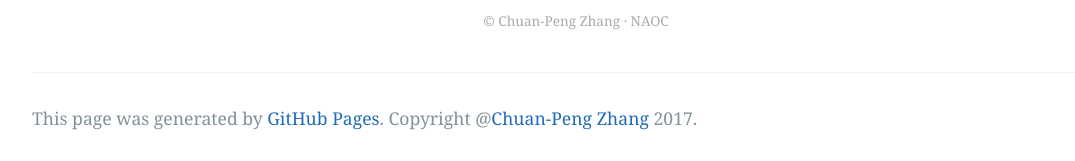
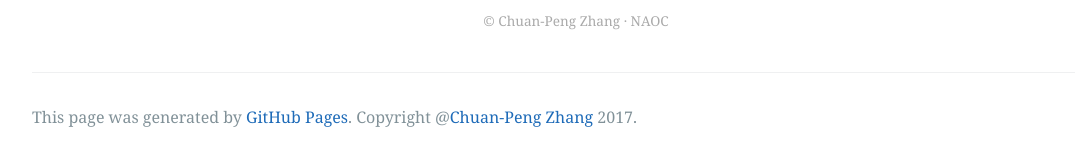
Before and after one commit to zcp521/zcp521.github.io, a Jekyll site: the page built from index.html, in a window 1280 px wide. Shown: the part 3312-3473 px from the top of the page, without its empty margins (64-1139 px from the left). Built offline with Jekyll 4.4.1, drawn with Linux system fonts in a browser that asks for light colours; the list of posts is cut into pages by our own code.

Commit message:
Update cayman.css

```diff
--- a/css/cayman.css
+++ b/css/cayman.css
@@ -97,7 +97,7 @@
     margin-top: 0;}
   @media screen and (min-width: 64em) {
     .main-content {
-      max-width: 100rem;
+      max-width: 90rem;
       padding: 2rem 6rem;
       margin: 0 auto;
       font-size: 1.1rem; } }
@@ -223,12 +223,15 @@
   padding-top: 2rem;
   margin-top: 2rem;
   border-top: solid 1px #eff0f1; }
-  {
+
+@media screen and (min-width: 64em) {
   .site-footer {
     font-size: 1rem; } }
+
 @media screen and (min-width: 42em) and (max-width: 64em) {
   .site-footer {
     font-size: 1rem; } }
+
 @media screen and (max-width: 42em) {
   .site-footer {
     font-size: 0.9rem; } }
```
Lines whose indentation alone changed are shown as unchanged.
